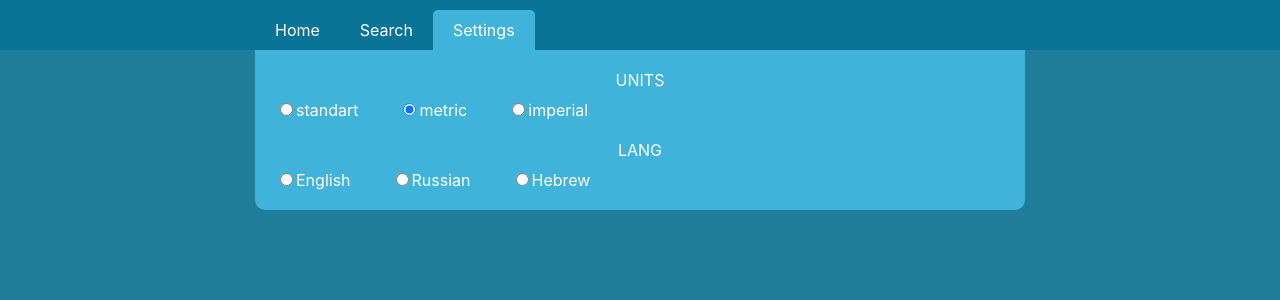
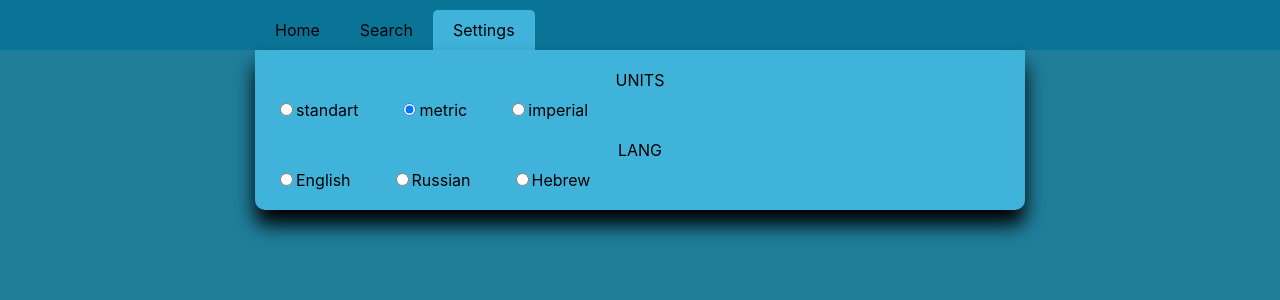
Before and after one commit to gasymov-rustam/weather, a React (Create React App) app: page /settings in a window 1280 px wide. Shown: the top 300 px of the page. Built offline with nearby package versions, Linux system fonts and the light colour scheme.

Commit message:
changed some styles

```diff
--- a/src/App.css
+++ b/src/App.css
@@ -47,6 +47,7 @@
   justify-content: center;
   padding: 40px;
   font-weight: 700;
+  filter: drop-shadow(0 15px 10px black);
   /* flex-direction: column; */
 }
 
@@ -58,7 +59,7 @@
   gap: 20px;
   padding: 20px 0;
   overflow: hidden;
-  color: #fff;
+  filter: drop-shadow(0 15px 10px black);
 }
 
 .formWrapper__Settings label {
--- a/src/components/Header.css
+++ b/src/components/Header.css
@@ -8,7 +8,7 @@
 }
 
 .links {
-  color: #fff;
+  /* color: #fff; */
   height: 100%;
   padding: 10px 20px;
   border-radius: 5px 5px 0 0;
--- a/src/components/Weather/Weather.module.css
+++ b/src/components/Weather/Weather.module.css
@@ -1,12 +1,13 @@
 .wrapper {
   background: rgb(64, 179, 218);
   padding: 8px 16px;
-  color: #fff;
+  /* color: #fff; */
   position: relative;
   display: flex;
   flex-direction: column;
   align-items: center;
   justify-content: center;
+  filter: drop-shadow(0 15px 10px black);
 }
 
 .title {
@@ -134,7 +135,7 @@
 
 .fullWeather {
   align-self: flex-end;
-  color: white;
+  /* color: white; */
   padding: 4px 8px;
   cursor: pointer;
   transition: 0.5s;
```
